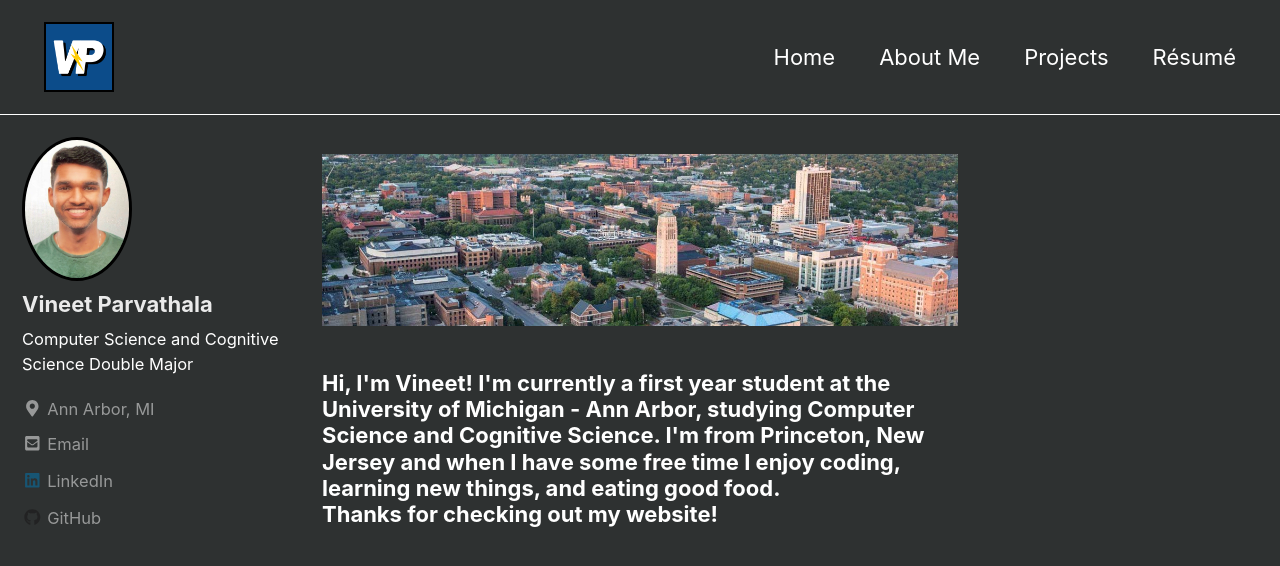
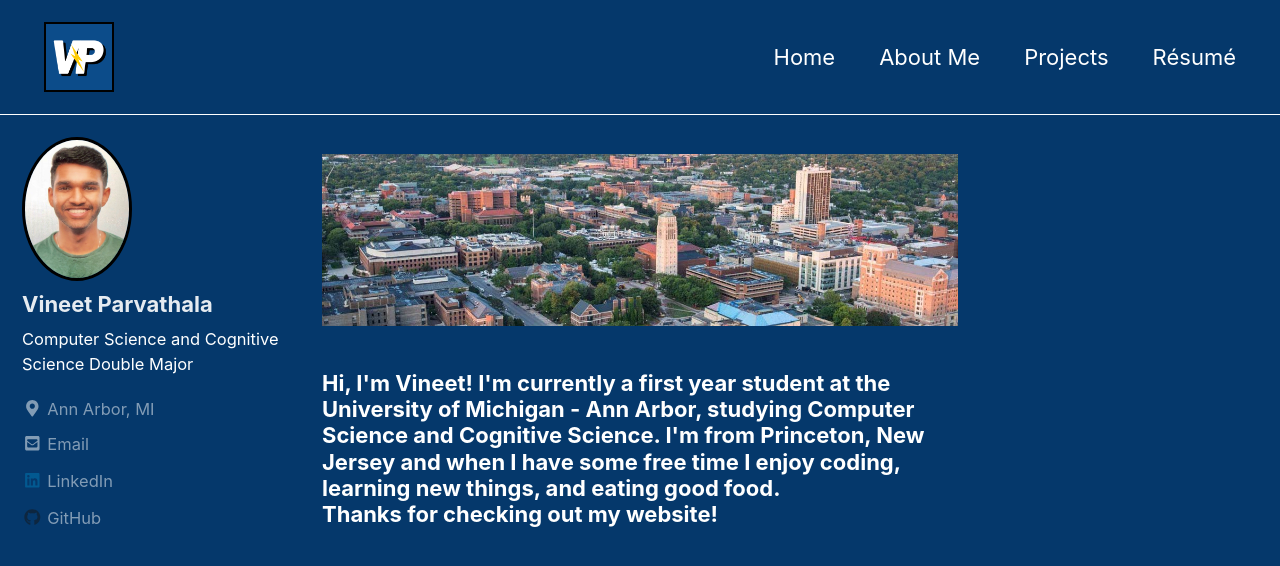
Before and after one commit to vparv/vparv.github.io, a Jekyll site: the page built from index.html, in a window 1280 px wide and 900 px high. Shown: the top 566 px of the window. Built offline with Jekyll 4.4.1, drawn with Linux system fonts in a browser that asks for light colours; cached includes are drawn as plain includes; nearby versions of some CDN libraries; the list of posts is cut into pages by our own code.

Commit message:
changed color scheme

```diff
--- a/_sass/minimal-mistakes/skins/_contrast.scss
+++ b/_sass/minimal-mistakes/skins/_contrast.scss
@@ -1,9 +1,9 @@
 /* ==========================================================================
-   Contrast skin
+   Contrast skin 2e3131
    ========================================================================== */
 
 /* Colors */
-$background-color: #2e3131 !default;
+$background-color: #05386B !default;
 $text-color: #ffffff !default;
 $muted-text-color: #6c7a89 !default;
 $primary-color: #bdc3c7 !default;
```
